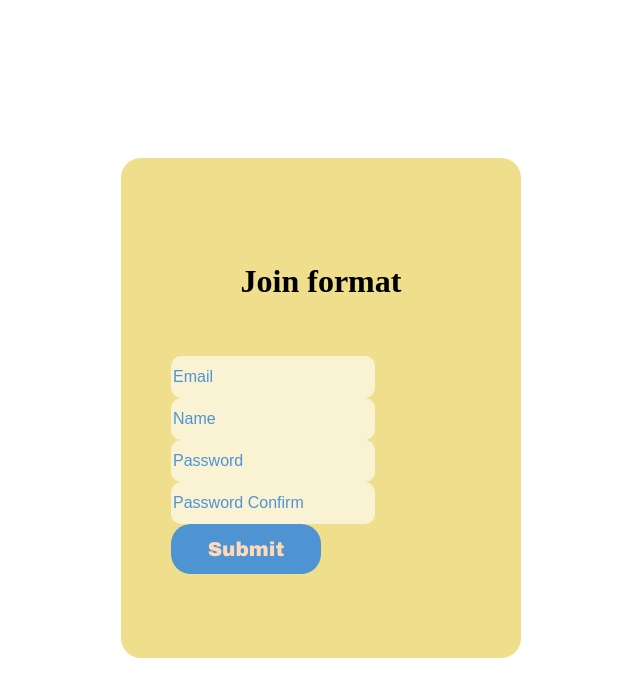
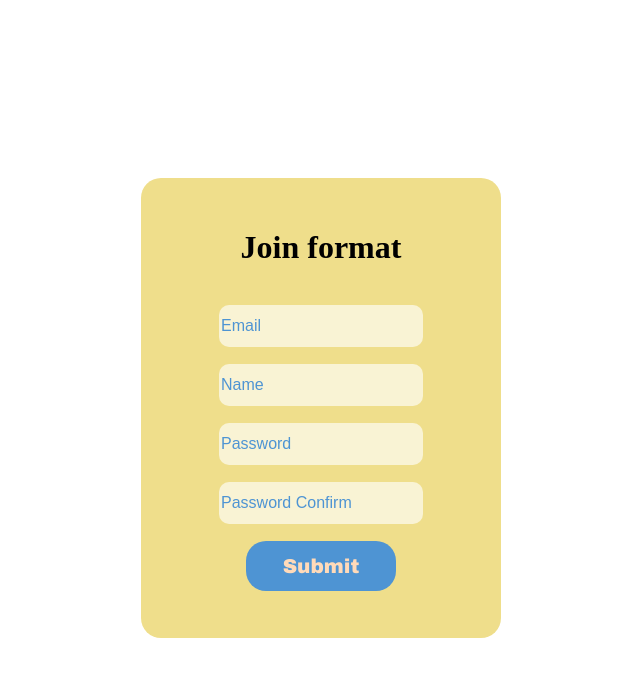
Before and after one commit to millwheel/oauth-login-test, a React (Create React App) app in the folder v1-email-password/login-front/: page /join in a window 1280 px wide. Shown: the top 696 px of the page, without its empty margins (319-959 px from the left). Built offline with nearby package versions, Linux system fonts and the light colour scheme.

Commit message:
fix: fix the props from the app

```diff
--- a/v1-email-password/login-front/src/App.js
+++ b/v1-email-password/login-front/src/App.js
@@ -19,12 +19,9 @@ function App() {
           />
           <Route
             path="/login"
-            element={<Login isAuthenticated={isAuthenticated} />}
+            element={<Login setIsAuthenticated={setIsAuthenticated} />}
           />
-          <Route
-            path="/join"
-            element={<Join isAuthenticated={isAuthenticated} />}
-          />
+          <Route path="/join" element={<Join />} />
           <Route
             path="/logout"
             element={<Logout setIsAuthenticated={setIsAuthenticated} />}
--- a/v1-email-password/login-front/src/Home.js
+++ b/v1-email-password/login-front/src/Home.js
@@ -9,17 +9,17 @@ function Home({ isAuthenticated }) {
         <div>
           {isAuthenticated ? (
             <>
+              <Link to={"/logout"}>
+                <button className={"login_button"}>Logout</button>
+              </Link>
+            </>
+          ) : (
+            <>
               <Link to={"/login"}>
                 <button className={"login_button"}> login </button>
               </Link>
               <Link to={"/join"}>
                 <button className={"join_button"}> join </button>
-              </Link>
-            </>
-          ) : (
-            <>
-              <Link to={"/logout"}>
-                <button className={"login_button"}>Logout</button>
               </Link>
             </>
           )}
--- a/v1-email-password/login-front/src/Join.js
+++ b/v1-email-password/login-front/src/Join.js
@@ -2,7 +2,7 @@ import React, { useState } from "react";
 import axios from "axios";
 import { useNavigate } from "react-router-dom";
 
-function Join({ setIsAuthenticated }) {
+function Join() {
   const [email, setEmail] = useState("");
   const [name, setName] = useState("");
   const [password, setPassword] = useState("");
@@ -25,8 +25,7 @@ function Join({ setIsAuthenticated }) {
       });
 
       console.log("Signup successful:", response.data);
-      setIsLoggedIn(true); // Set login state to true after successful signup
-      navigate("/"); // Redirect to home page after signup
+      navigate("/");
     } catch (error) {
       setError("Sign-up failed");
       console.error(error.response?.data || error.message);
@@ -42,24 +41,28 @@ function Join({ setIsAuthenticated }) {
           <input
             type="email"
             placeholder="Email"
+            value={email}
             onChange={(e) => setEmail(e.target.value)}
             required
           />
           <input
             type="text"
             placeholder="Name"
+            value={name}
             onChange={(e) => setName(e.target.value)}
             required
           />
           <input
             type="password"
             placeholder="Password"
+            value={password}
             onChange={(e) => setPassword(e.target.value)}
             required
           />
           <input
             type="password"
             placeholder="Password Confirm"
+            value={passwordConfirm}
             onChange={(e) => setPasswordConfirm(e.target.value)}
             required
           />
--- a/v1-email-password/login-front/src/Login.js
+++ b/v1-email-password/login-front/src/Login.js
@@ -1,13 +1,54 @@
-import React from "react";
+import React, { useState } from "react";
+import { useNavigate } from "react-router-dom";
+import axios from "axios";
 
 function Login({ setIsAuthenticated }) {
+  const [email, setEmail] = useState("");
+  const [password, setPassword] = useState("");
+  const [error, setError] = useState("");
+  const navigate = useNavigate();
+
+  const handleSubmit = async (e) => {
+    e.preventDefault();
+    try {
+      const response = await axios.post("http://localhost:8080/login", {
+        email,
+        password,
+      });
+
+      console.log("Login successful:", response.data);
+      setIsAuthenticated(true);
+      navigate("/");
+    } catch (error) {
+      setError("Invalid login credentials");
+      console.error(error.response?.data || error.message);
+    }
+  };
+
   return (
     <div className="frame">
       <div className="container">
         <h1>Login format</h1>
-        <input type="email" placeholder="Email" />
-        <input type="password" placeholder="Password" />
-        <button className="submit_button">Submit</button>
+        {error && <p style={{ color: "red" }}>{error}</p>}
+        <form onSubmit={handleSubmit}>
+          <input
+            type="email"
+            placeholder="Email"
+            value={email}
+            onChange={(e) => setEmail(e.target.value)}
+            required
+          />
+          <input
+            type="password"
+            placeholder="Password"
+            value={password}
+            onChange={(e) => setPassword(e.target.value)}
+            required
+          />
+          <button className="submit_button" type="submit">
+            Submit
+          </button>
+        </form>
       </div>
     </div>
   );
--- a/v1-email-password/login-front/src/styles.css
+++ b/v1-email-password/login-front/src/styles.css
@@ -99,7 +99,15 @@ button{
     justify-content: space-evenly;
     align-items: center;
     background-color: #efde8b;
-    padding: 50px;
+    padding: 30px;
+}
+
+.container form{
+    height: 100%;
+    display: flex;
+    flex-direction: column;
+    justify-content: space-evenly;
+    align-items: center;
 }
 
 input{
```
